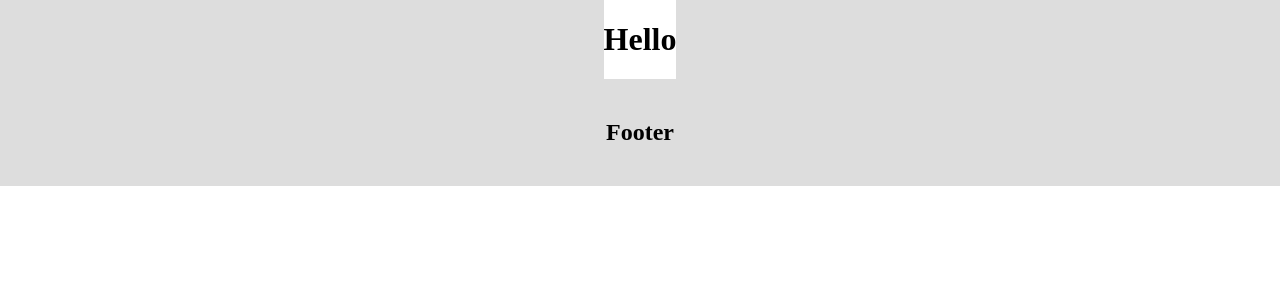
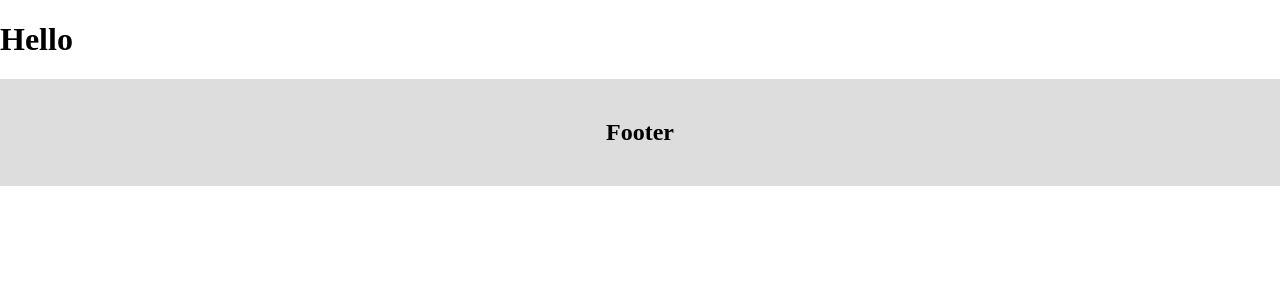
Before and after one commit to kmlwg/OA, a Django app: page /foodup/ in a window 1280 px wide. Shown: the part 333-633 px from the top of the page. Run offline with Django 3.2, Linux system fonts and the light colour scheme; style sheets or scripts are compiled from the project's sources; some libraries are stand-ins or nearby versions.

Commit message:
main page prototype

```diff
--- a/foodUp/templates/foodUp/base_html.html
+++ b/foodUp/templates/foodUp/base_html.html
@@ -25,13 +25,9 @@
         <a href="#">Top</a>
         <a href="#">W pobliżu</a>
     </div>
-    <div class="row">
-    <div class="side"></div>
     {% block content %}
     {% endblock %}
-    <div class="side"></div>
 {% endblock %}
-</div>
 <div class="footer">
     <h2>Footer</h2>
 </div>
```
